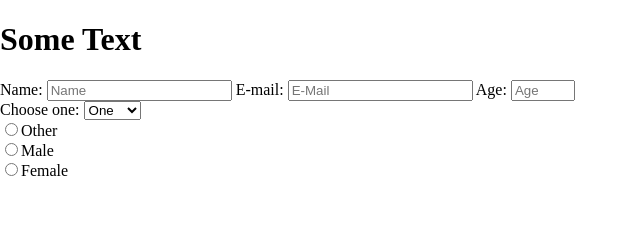
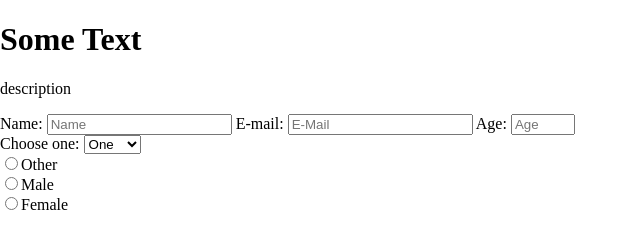
Before and after one commit to dev-byte-leslie/SurveyForm, a plain HTML site: page index.html in a window 1280 px wide. Shown: the whole page, without its empty margins (0-640 px from the left). Drawn offline with Linux system fonts and the light colour scheme.

Commit message:
added placeholder text

```diff
--- a/index.html
+++ b/index.html
@@ -10,7 +10,7 @@
   <main>
     <div id="heading">
       <h1 id="title">Some Text</h1>
-      <p id="description"></p>
+      <p id="description">description</p>
     </div>
     <div id="survey">
       <form id="survey-form" action="/url-where-you-want-to-submit-form-data">
```
